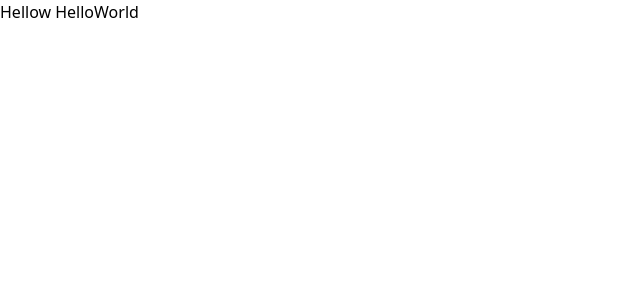
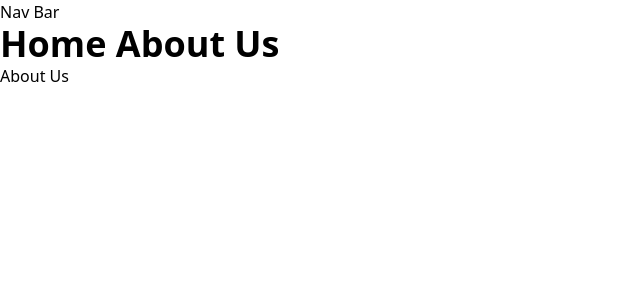
Before and after one commit to EvrardThibaud/event-planner, a Vue app: page /about in a window 1280 px wide. Shown: the top 300 px of the page, without its empty margins (0-640 px from the left). Built offline with nearby package versions, Linux system fonts and the light colour scheme.

Commit message:
router working

```diff
--- a/package.json
+++ b/package.json
@@ -9,7 +9,8 @@
     "preview": "vite preview"
   },
   "dependencies": {
-    "vue": "^3.5.12"
+    "vue": "^3.5.12",
+    "vue-router": "^4.4.5"
   },
   "devDependencies": {
     "@vitejs/plugin-vue": "^5.1.4",
--- a/src/App.vue
+++ b/src/App.vue
@@ -1,7 +1,19 @@
 <script setup>
-import HelloWorld from './components/HelloWorld.vue'
+import { useRoute,useRouter } from 'vue-router';
+  import {ref} from 'vue'
+
+  const router = useRouter();
+
+  const route = useRoute();
+
+  console.log(router)
+  console.log(route)
+  import NavBar from './components/NavBar.vue'
 </script>
 
 <template>
-  <HelloWorld />
+  <NavBar/>
+  <main>
+    <RouterView></RouterView>
+  </main>
 </template>
--- /dev/null
+++ b/src/components/NavBar.vue
@@ -0,0 +1,18 @@
+<script setup>
+
+</script>
+
+<template>
+  <h1>Nav Bar</h1>
+
+  <RouterLink class=" text-4xl font-bold " :to="{name: 'Home'}" >
+      Home
+  </RouterLink>
+
+  <RouterLink class=" text-4xl font-bold " :to="{name: 'AboutUs'}" >
+      About Us
+  </RouterLink>
+</template>
+
+<style scoped>
+</style>
--- a/src/main.js
+++ b/src/main.js
@@ -1,5 +1,6 @@
 import { createApp } from 'vue'
 import './style.css'
 import App from './App.vue'
+import router from './router';
 
-createApp(App).mount('#app')
+createApp(App).use(router).mount('#app')
--- /dev/null
+++ b/src/router.js
@@ -0,0 +1,22 @@
+import { createRouter, createWebHistory } from 'vue-router';
+
+import Home from './views/Home.vue';
+import AboutUs from './views/AboutUs.vue';
+
+const routes = [
+  {
+    path: '/',
+    name: 'Home',
+    component: Home,
+  },
+  {
+    path: '/about',
+    name: 'AboutUs',
+    component: AboutUs,
+  },
+];
+
+export default createRouter({
+  history: createWebHistory(import.meta.env.BASE_URL),
+  routes,
+});
--- /dev/null
+++ b/src/views/AboutUs.vue
@@ -0,0 +1,11 @@
+<script setup>
+
+</script>
+
+<template>
+  <h1>About Us</h1>
+
+</template>
+
+<style scoped>
+</style>
--- a/src/components/HelloWorld.vue
+++ b/src/views/Home.vue
@@ -3,7 +3,7 @@
 </script>
 
 <template>
-  <h1>Hellow HelloWorld</h1>
+  <h1>Home</h1>
 </template>
 
 <style scoped>
```
Also changed, not shown: 1 other file (tests, documents, lock files or other folders).
